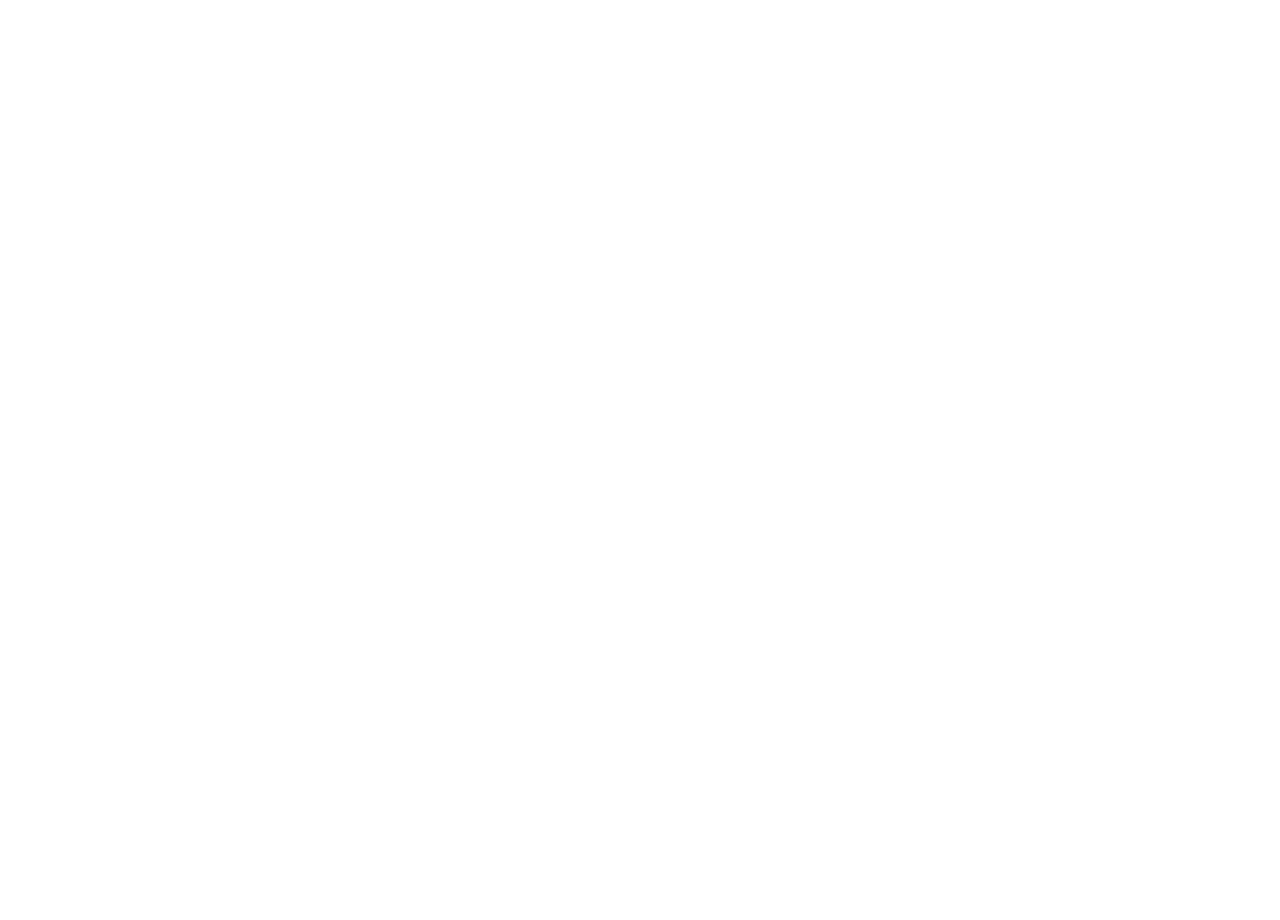
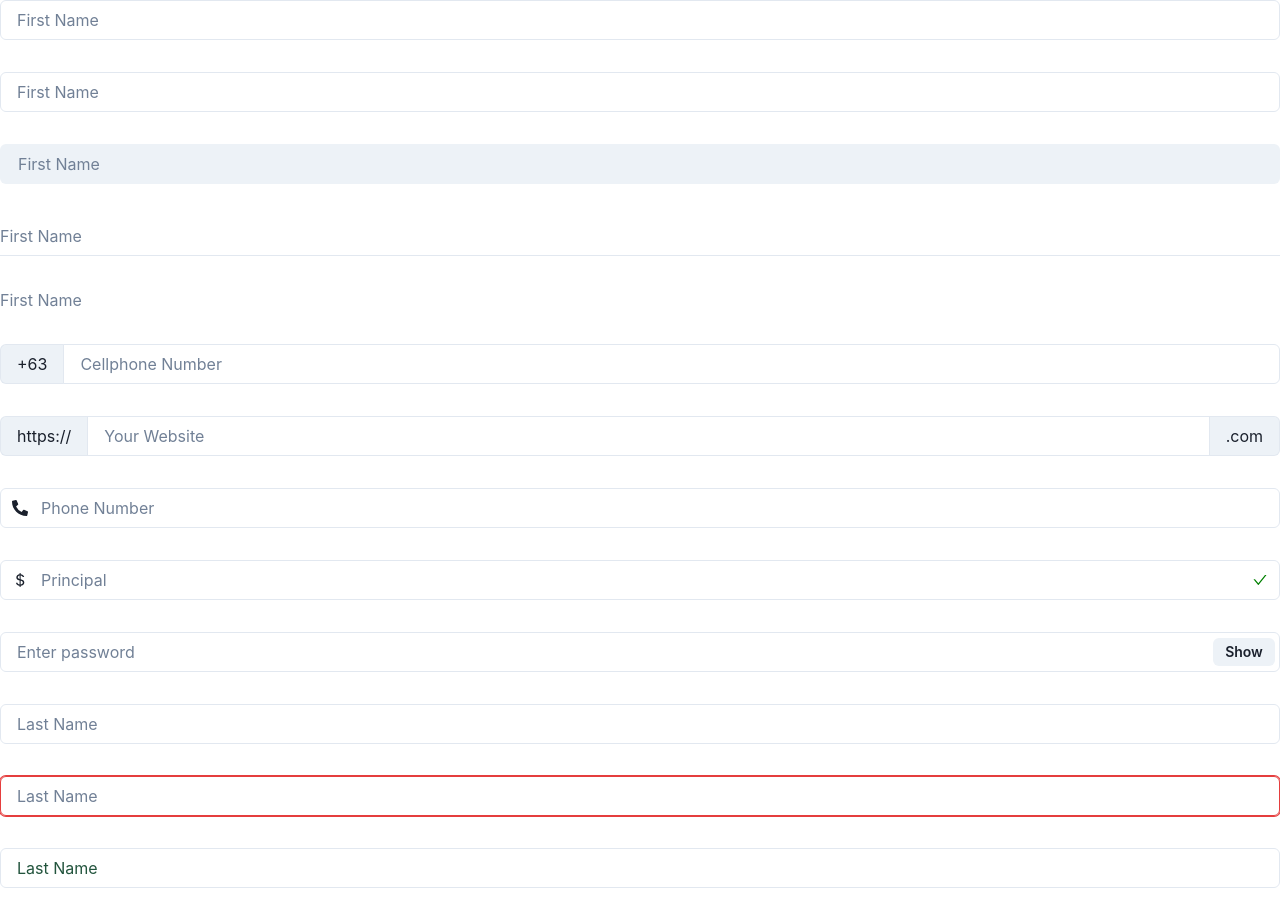
Before and after one commit to theresa-de-ocampo/chakra-ui, a React (Create React App) app: page / in a window 1280 px wide. Shown: the part 1682-2602 px from the top of the page. Before the commit the page ends 1682 px from the top, so only its background shows below. Built offline with nearby package versions, Linux system fonts and the light colour scheme.

Commit message:
Components > Input

```diff
--- a/src/App.js
+++ b/src/App.js
@@ -7,6 +7,7 @@
 import Checkboxes from "./components/forms/Checkboxes"
 import Editables from "./components/forms/Editables";
 import FormControls from "./components/forms/FormControls";
+import Inputs from "./components/forms/Inputs";
 
 export default function App() {
     return (
@@ -16,6 +17,7 @@
             <Checkboxes />
             <Editables />
             <FormControls />
+            <Inputs />
         </ChakraProvider>
     );
 }
--- /dev/null
+++ b/src/components/forms/Inputs.js
@@ -0,0 +1,78 @@
+import {
+    Input,
+    InputGroup,
+    InputLeftAddon,
+    InputRightAddon,
+    InputLeftElement,
+    InputRightElement,
+    Button
+} from "@chakra-ui/react"
+import { FaPhoneAlt } from "react-icons/fa"
+import { BsCurrencyDollar } from "react-icons/bs"
+import { AiOutlineCheck } from "react-icons/ai"
+
+export default function Inputs() {
+    return (
+        <>
+            <Input placeholder="First Name" mb={8} />
+            <Input placeholder="First Name" mb={8} variant="outline" />
+            <Input placeholder="First Name" mb={8} variant="filled" />
+            <Input placeholder="First Name" mb={8} variant="flushed" />
+            <Input placeholder="First Name" mb={8} variant="unstyled" />
+
+            <InputGroup mb={8}>
+                <InputLeftAddon children="+63" />
+                <Input placeholder="Cellphone Number" />
+            </InputGroup>
+
+            <InputGroup mb={8}>
+                <InputLeftAddon children="https://" />
+                <Input placeholder="Your Website" />
+                <InputRightAddon children=".com" />
+            </InputGroup>
+
+            <InputGroup mb={8}>
+                <InputLeftElement
+                    pointerEvents="none"
+                    children={<FaPhoneAlt />}
+                />
+                <Input placeholder="Phone Number" />
+            </InputGroup>
+
+            <InputGroup mb={8}>
+                <InputLeftElement
+                    pointerEvents="none"
+                    children={<BsCurrencyDollar />}
+                />
+                <Input placeholder="Principal" />
+                <InputRightElement
+                    pointerEvents="none"
+                    children={<AiOutlineCheck color="green" />}
+                />
+            </InputGroup>
+
+            <InputGroup size="md" mb={8}>
+                <Input
+                    type="password"
+                    placeholder="Enter password"
+                />
+                <InputRightElement width="4.5rem">
+                    <Button h="1.75rem" size="sm">
+                    Show
+                    </Button>
+                </InputRightElement>
+            </InputGroup>
+
+            <Input focusBorderColor="pink.400" placeholder="Last Name" mb={8} />
+            <Input
+                focusBorderColor="blue.200"
+                errorBorderColor="red.500"
+                isInvalid
+                placeholder="Last Name"
+                mb={8}
+            />
+
+            <Input placeholder="Last Name" _placeholder={{opacity: 1, color: "green.800"}} mb={8} />
+        </>
+    )
+}
```
